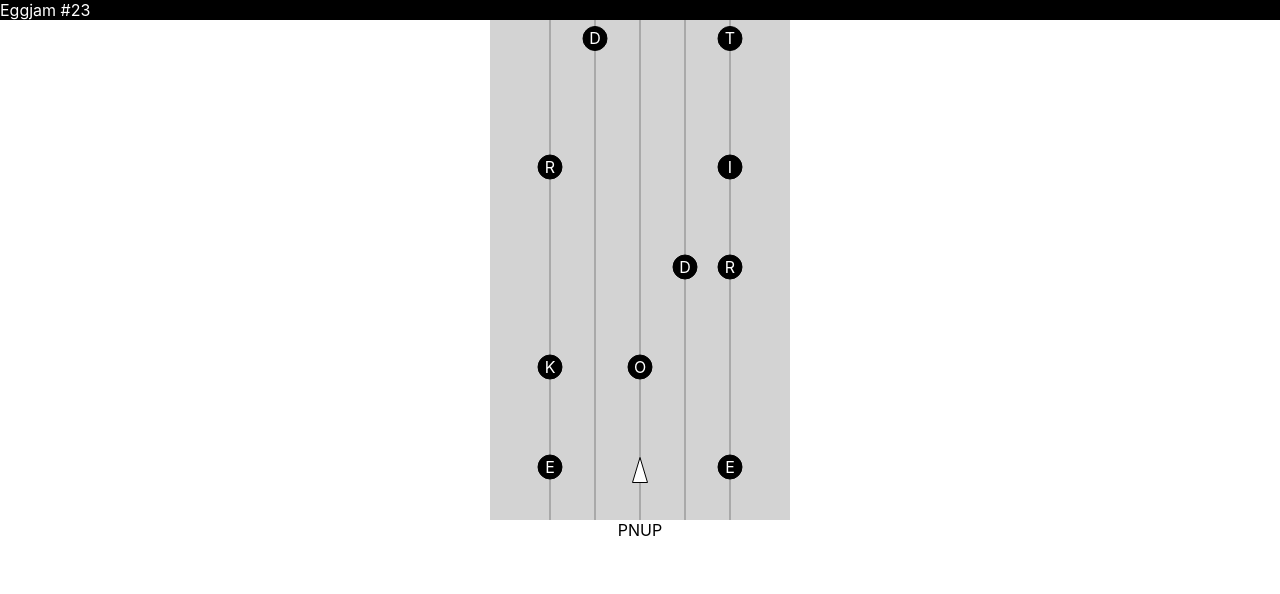
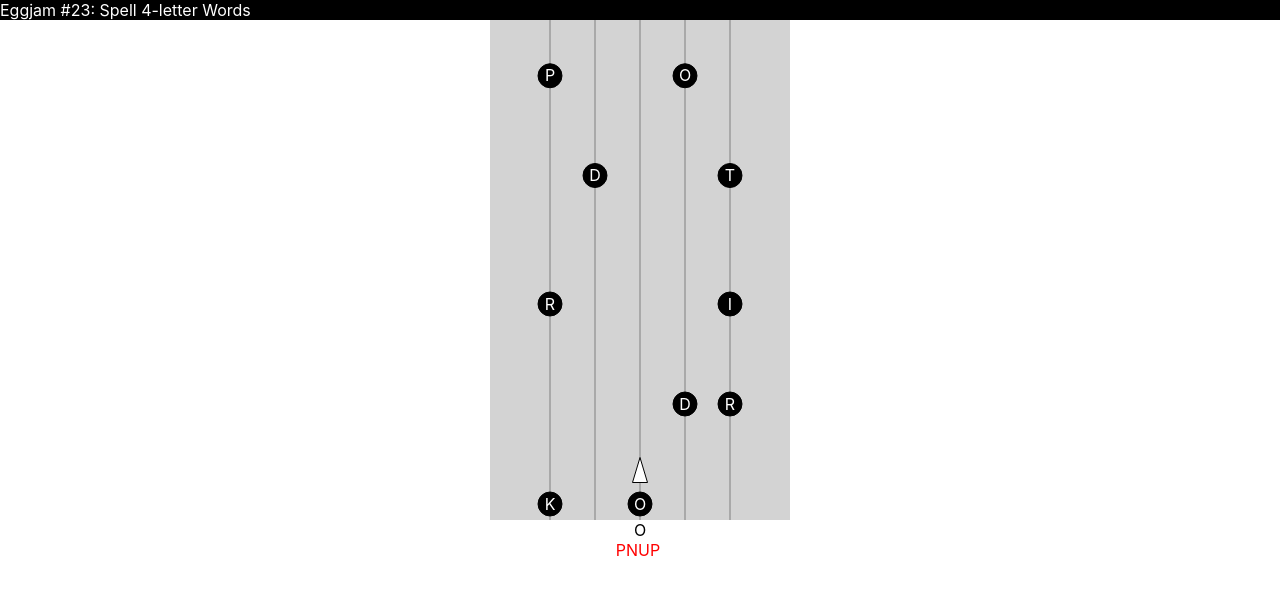
Before and after one commit to a-lexwein/word-grid-react, a React (Vite) app: page /eggjam in a window 1280 px wide. Shown: the top 594 px of the page. Built offline with nearby package versions, Linux system fonts and the light colour scheme.

Commit message:
some work on history

```diff
--- /dev/null
+++ b/src/components/Eggjam.css
@@ -0,0 +1,11 @@
+.guess {
+    margin-right: 4px;
+}
+
+.guess.right {
+    color: green
+}
+
+.guess.wrong {
+    color: red
+}
--- a/src/components/Eggjam.jsx
+++ b/src/components/Eggjam.jsx
@@ -2,6 +2,9 @@ import React, { useState, useEffect, useRef } from 'react';
 import { scaleLinear } from 'd3-scale';
 import { newStartingLetters, newRow, rowsInLetters } from '../../helpers/eggjamHelpers';
 import wordInList from '../../helpers/wordInList';
+import { update } from 'lodash';
+
+import './Eggjam.css'
 
 
 export default function Eggjam() {
@@ -10,8 +13,17 @@ export default function Eggjam() {
     const [yPos, setY] = useState(-75);
     const [letters, updateLetters] = useState(() => newStartingLetters(11));
     const [currentGuess, updateGuess] = useState('');
+    const [hist, updateHist] = useState([])
 
     const letterCount = 4;
+
+    const log = (word, hist) => {
+        const output = {};
+        output.word = word;
+        output.is_valid = wordInList(word);
+        output.used = hist.includes(word);
+        return output;
+    }
 
     const moveLeft = () => {
         setX(prevXpos => {
@@ -45,10 +57,11 @@ export default function Eggjam() {
     // Game Loop
     useEffect(() => {
         const interval = setInterval(() => {
-            const tickY = 0.6;
+            const tickY =  0.7; // 1
 
             updateLetters(prevLetters => {
                 let output = prevLetters;
+                let newGuess = currentGuess;
 
                 // Check for collisions
                 for (const d of output) {
@@ -59,8 +72,16 @@ export default function Eggjam() {
                         d.y - yPos < tickY
                     ) {
                         d.selected = true;
-                        updateGuess(prevGuess => prevGuess + d.letter);
+                        newGuess += d.letter;
+                        updateGuess(newGuess);
                     }
+                }
+
+                // If that completes a word, validate and reset currentWord
+                if (newGuess.length === letterCount) {
+                    updateHist(hist => ([...hist, log(newGuess, hist)]))
+                    updateGuess('')
+
                 }
 
                 // Move letters
@@ -83,7 +104,7 @@ export default function Eggjam() {
         }, 10);
 
         return () => clearInterval(interval);
-    }, []);
+    }, [currentGuess]);
 
     // Keyboard
     useEffect(() => {
@@ -102,7 +123,7 @@ export default function Eggjam() {
         };
     }, []);
 
-    // swipe controcts
+    // swipe controls
     const svgRef = useRef(null);
     useEffect(() => {
         const svg = svgRef.current;
@@ -148,7 +169,7 @@ export default function Eggjam() {
 
     return (
         <div className='App'>
-            <div id='title'>Eggjam #23</div>
+            <div id='title'>Eggjam #23: Spell {letterCount}-letter Words</div>
             <svg
                 ref={svgRef}
                 style={{ backgroundColor: '#D3D3D3' }}
@@ -185,6 +206,7 @@ export default function Eggjam() {
                 <polygon points={getPolyPoints(xPos)} fill="white" stroke="black" />
             </svg>
             <div>{currentGuess}</div>
+            <div>{hist.map(x=><span className={`guess ${x.is_valid ? "right" : "wrong"}`}>{x.word}</span>)}</div>
         </div>
     );
 }
```
Also changed, not shown: 1 other file (tests, documents, lock files or other folders).
